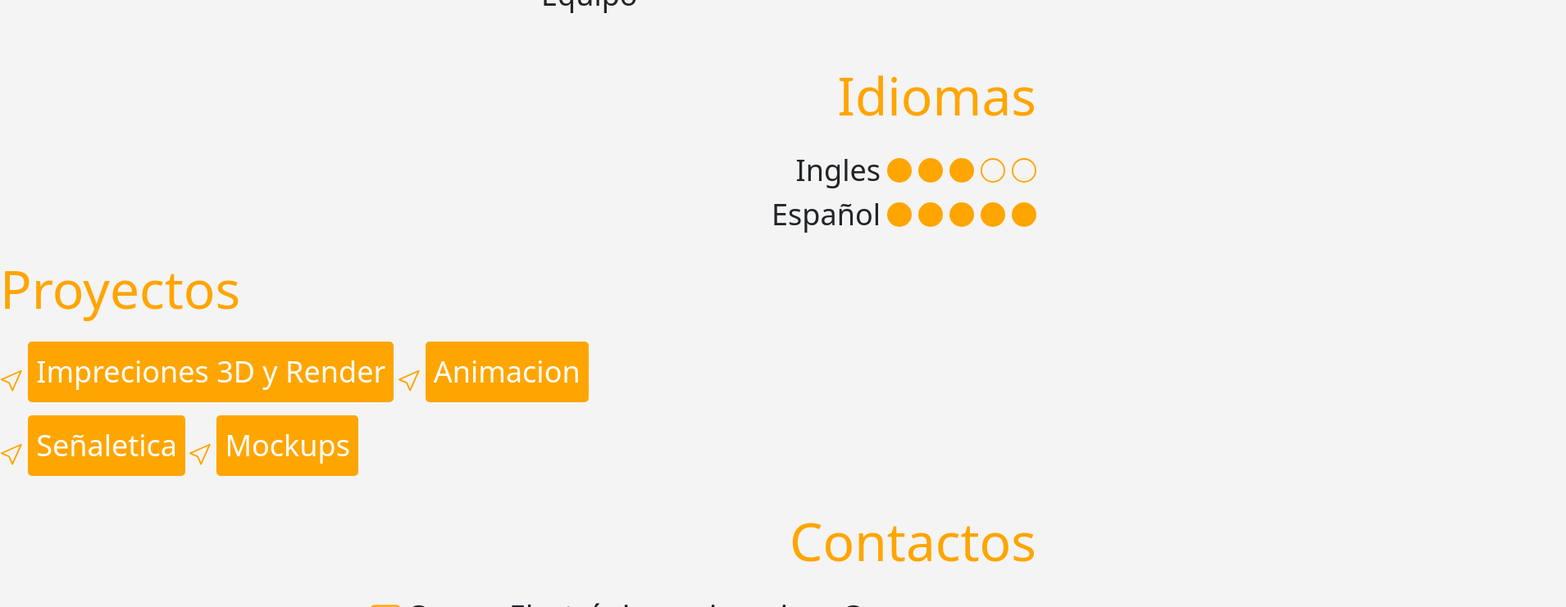
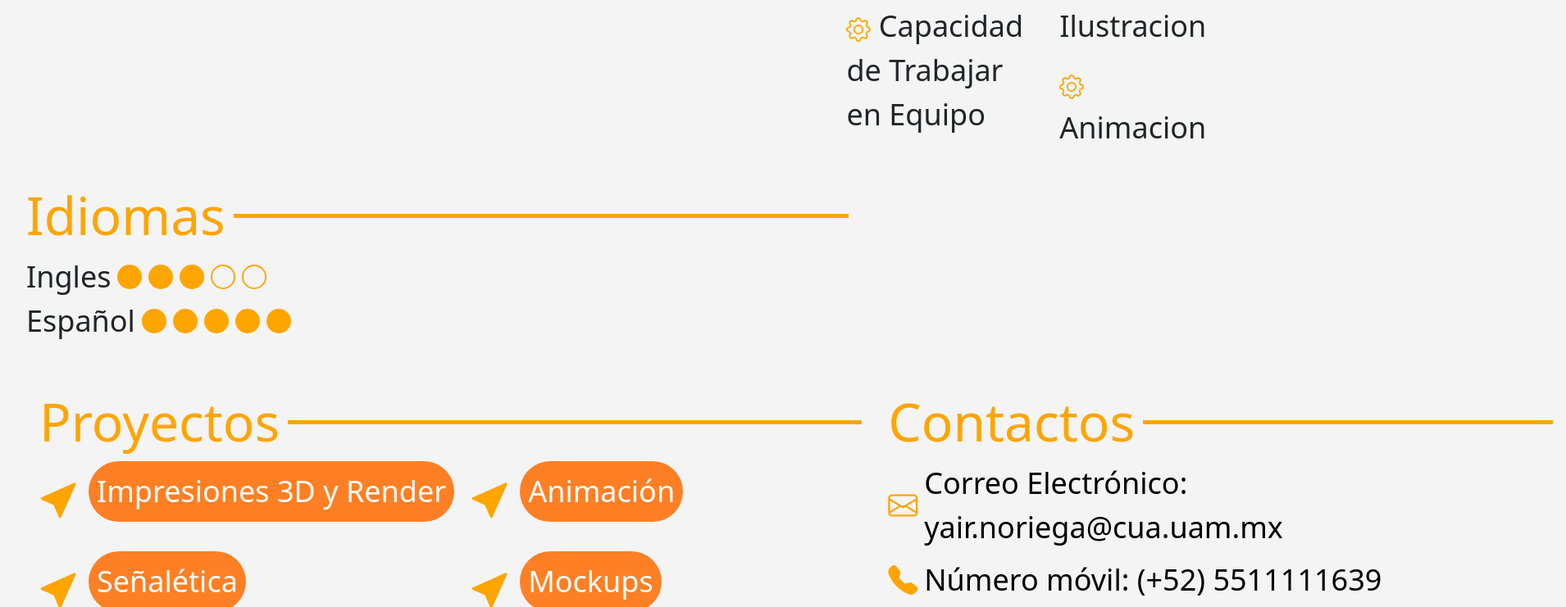
Before and after one commit to amigoalien/portfolio, a website: page index.html in a window 1280 px wide. Shown: the part 1709-2450 px from the top of the page at 82% size, 1910 px wide, since content can reach past the window. Drawn offline with nearby package versions, Linux system fonts and the light colour scheme; a web font is replaced by a local one.

Commit message:
creacion de una segunda pagina

```diff
--- a/index.html
+++ b/index.html
@@ -1,7 +1,7 @@
 <!DOCTYPE html>
 <html lang="en">
   <head>
-    <title>My portfolio</title>
+    <title>YairNoriega</title>
 
     <meta charset="utf-8" />
     <meta name="viewport" content="width=device-width, initial-scale=1" />
@@ -62,7 +62,7 @@
             Soy un <span style="color: #E9A106;">diseñador profesional</span> orientado al <span style="color: #E9A106;">trabajo en equipo</span>,<br>
             y a la optimización de procesos de diseño,<br>
             con la capacidad de adaptarme rápidamente a distintos entornos laborales.<br>
-            Cuento con un <span style="color: #E9A106;">enfoque creativo</span>,<br>
+            Cuento con un <span style="color: #E9A106;">enfoque creativo</span>,
             habilidades de <span style="color: #E9A106;">comunicación</span> sólidas<br>
             y un alto nivel de <span style="color: #E9A106;">productividad</span>.
           </p>
@@ -80,10 +80,16 @@
       <!-- Contenedor flex para los títulos (Educación y Habilidades) -->
       <div style="display: flex; justify-content: space-between; align-items: center;">
           <!-- Título Educación alineado a la izquierda -->
-          <p style="font-size: 64px; color:#ffa500; text-align: left; flex: 1;">Educación</p>
+           <div style="display: flex; align-items: center;">
+        <p style="font-size: 64px; color:#ffa500; margin: 0;">Educación</p>
+        <div style="height: 5px; width: 650px; background-color: orange; margin-left: 10px;"></div>
+    </div>
 
           <!-- Título Habilidades alineado a la izquierda -->
-          <p style="font-size: 64px; color:#ffa500; text-align: left; flex: 1;">Habilidades</p>
+          <div style="display: flex; align-items: center;">
+            <p style="font-size: 64px; color:#ffa500; margin: 0;">Habilidades</p>
+            <div style="height: 5px; width: 550px; background-color: orange; margin-left: 10px;"></div>
+        </div>
       </div>
 
       <!-- Contenedor para la columna de Educación -->
@@ -97,7 +103,10 @@
               Licenciatura en Diseño<br>UAM Cuajimalpa [2021 - Actual]
             </p>
             <section>
-              <p style="font-size: 64px;color:#ffa500">Software</p>
+              <div style="display: flex; align-items: center;">
+                <p style="font-size: 64px; color:#ffa500; margin: 0;">Software</p>
+                <div style="height: 5px; width: 700px; background-color: orange; margin-left: 10px;"></div>
+            </div>
               <div style="font-size: 36px; display: flex; align-items: center; gap: 8px;">
                 <img class="foto" alt = "AutoCad_new_logosrc" src="./src/img/AutoCad_new_logo.svg.png"style="width: 200px; height: auto;"/>
                 <svg style="fill:orange;" xmlns="http://www.w3.org/2000/svg" width="30" height="30" viewBox="0 0 16 16">
@@ -342,10 +351,12 @@
               </div>
           </div>
       </div>
-  </section>
 
-       <section style="display: flex; flex-direction: column; align-items: flex-end; padding: 16px;">
-        <p style="font-size: 64px; color:#ffa500">Idiomas</p>
+       <section style="display: flex; flex-direction: column; align-items: flex-start; padding: 16px;">
+        <div style="display: flex; align-items: center;">
+          <p style="font-size: 64px; color:#ffa500; margin: 0;">Idiomas</p>
+          <div style="height: 5px; width: 750px; background-color: orange; margin-left: 10px;"></div>
+      </div>
         <div style="font-size: 36px; display: flex; align-items: center; gap: 8px;">
             <p style="margin: 0;">Ingles</p>
             <svg style="fill:orange;" xmlns="http://www.w3.org/2000/svg" width="30" height="30" viewBox="0 0 16 16">
@@ -384,53 +395,81 @@
         </div>
     </section>
 
+  <div style="display: flex; justify-content: space-between; padding: 16px;">
 
-       <section>
-        <p style="font-size: 64px; color:#ffa500">Proyectos</p>
-        <svg style="fill:orange;" xmlns="http://www.w3.org/2000/svg" width="30" height="30" fill="currentColor" class="bi bi-cursor" viewBox="0 0 16 16">
-          <path d="M14.082 2.182a.5.5 0 0 1 .103.557L8.528 15.467a.5.5 0 0 1-.917-.007L5.57 10.694.803 8.652a.5.5 0 0 1-.006-.916l12.728-5.657a.5.5 0 0 1 .556.103zM2.25 8.184l3.897 1.67a.5.5 0 0 1 .262.263l1.67 3.897L12.743 3.52z"/>
+    <!-- Sección Proyectos (Izquierda) -->
+    <section style="display: flex; flex-direction: column; align-items: center; padding: 16px;">
+      <div style="display: flex; align-items: center;">
+        <p style="font-size: 64px; color:#ffa500; margin: 0;">Proyectos</p>
+        <div style="height: 5px; width: 700px; background-color: orange; margin-left: 10px;"></div>
+    </div>
+
+      <div style="display: grid; grid-template-columns: 1fr 1fr; gap: 20px; width: 100%;">
+          <div style="display: flex; align-items: center; gap: 10px; white-space: nowrap;">
+              <svg style="fill:orange;" xmlns="http://www.w3.org/2000/svg" width="50" height="50" viewBox="0 0 16 16">
+                  <path d="M14.082 2.182a.5.5 0 0 1 .103.557L8.528 15.467a.5.5 0 0 1-.917-.007L5.57 10.694.803 8.652a.5.5 0 0 1-.006-.916l12.728-5.657a.5.5 0 0 1 .556.103z"/>
               </svg>
-        <p style="font-size: 36px; background: orange; padding: 10px; display: inline-block; border-radius: 5px; color: white;">
-          Impreciones 3D y Render
+              <a href="pagina2.html">
+              <p style="font-size: 36px; background: #FF7F24; padding: 10px; display: inline-block; border-radius: 50px; color: white; width: 100%;">
+                  Impresiones 3D y Render
               </p>
-         <svg style="fill:orange;" xmlns="http://www.w3.org/2000/svg" width="30" height="30" fill="currentColor" class="bi bi-cursor" viewBox="0 0 16 16">
-          <path d="M14.082 2.182a.5.5 0 0 1 .103.557L8.528 15.467a.5.5 0 0 1-.917-.007L5.57 10.694.803 8.652a.5.5 0 0 1-.006-.916l12.728-5.657a.5.5 0 0 1 .556.103zM2.25 8.184l3.897 1.67a.5.5 0 0 1 .262.263l1.67 3.897L12.743 3.52z"/>
+              </a>
+          </div>
+
+          <div style="display: flex; align-items: center; gap: 10px;">
+              <svg style="fill:orange;" xmlns="http://www.w3.org/2000/svg" width="50" height="50" viewBox="0 0 16 16">
+                  <path d="M14.082 2.182a.5.5 0 0 1 .103.557L8.528 15.467a.5.5 0 0 1-.917-.007L5.57 10.694.803 8.652a.5.5 0 0 1-.006-.916l12.728-5.657a.5.5 0 0 1 .556.103z"/>
               </svg>
-        <p style="font-size: 36px; background: orange; padding: 10px; display: inline-block; border-radius: 5px; color: white;">
-         Animacion
+              <p style="font-size: 36px; background: #FF7F24; padding: 10px; display: inline-block; border-radius: 50px; color: white;">
+                  Animación
               </p>
-        <br>
-        <svg style="fill:orange;" xmlns="http://www.w3.org/2000/svg" width="30" height="30" fill="currentColor" class="bi bi-cursor" viewBox="0 0 16 16">
-          <path d="M14.082 2.182a.5.5 0 0 1 .103.557L8.528 15.467a.5.5 0 0 1-.917-.007L5.57 10.694.803 8.652a.5.5 0 0 1-.006-.916l12.728-5.657a.5.5 0 0 1 .556.103zM2.25 8.184l3.897 1.67a.5.5 0 0 1 .262.263l1.67 3.897L12.743 3.52z"/>
+          </div>
+
+          <div style="display: flex; align-items: center; gap: 10px;">
+              <svg style="fill:orange;" xmlns="http://www.w3.org/2000/svg" width="50" height="50" viewBox="0 0 16 16">
+                  <path d="M14.082 2.182a.5.5 0 0 1 .103.557L8.528 15.467a.5.5 0 0 1-.917-.007L5.57 10.694.803 8.652a.5.5 0 0 1-.006-.916l12.728-5.657a.5.5 0 0 1 .556.103z"/>
               </svg>
-        <p style="font-size: 36px; background: orange; padding: 10px; display: inline-block; border-radius: 5px; color: white;">
-          Señaletica
+              <p style="font-size: 36px; background: #FF7F24; padding: 10px; display: inline-block; border-radius: 50px; color: white;">
+                  Señalética
               </p>
-        <svg style="fill:orange;" xmlns="http://www.w3.org/2000/svg" width="30" height="30" fill="currentColor" class="bi bi-cursor" viewBox="0 0 16 16">
-          <path d="M14.082 2.182a.5.5 0 0 1 .103.557L8.528 15.467a.5.5 0 0 1-.917-.007L5.57 10.694.803 8.652a.5.5 0 0 1-.006-.916l12.728-5.657a.5.5 0 0 1 .556.103zM2.25 8.184l3.897 1.67a.5.5 0 0 1 .262.263l1.67 3.897L12.743 3.52z"/>
+          </div>
+
+          <div style="display: flex; align-items: center; gap: 10px;">
+              <svg style="fill:orange;" xmlns="http://www.w3.org/2000/svg" width="50" height="50" viewBox="0 0 16 16">
+                  <path d="M14.082 2.182a.5.5 0 0 1 .103.557L8.528 15.467a.5.5 0 0 1-.917-.007L5.57 10.694.803 8.652a.5.5 0 0 1-.006-.916l12.728-5.657a.5.5 0 0 1 .556.103z"/>
               </svg>
-        <p style="font-size: 36px; background: orange; padding: 10px; display: inline-block; border-radius: 5px; color: white;">
+              <p style="font-size: 36px; background: #FF7F24; padding: 10px; display: inline-block; border-radius: 50px; color: white;">
                   Mockups
               </p>
+          </div>
+      </div>
   </section>
 
-       <section style="display: flex; flex-direction: column; align-items: flex-end; padding: 16px;">
-        <p style="font-size: 64px; color:#ffa500">Contactos</p>
 
-        <p style="font-size: 36px; display: flex; align-items: center; gap: 8px;">
+    <!-- Sección Contactos (Derecha) -->
+    <section style="display: flex; flex-direction: column; align-items: flex-start; padding: 16px;">
+      <div style="display: flex; align-items: center;">
+        <p style="font-size: 64px; color:#ffa500; margin: 0;">Contactos</p>
+        <div style="height: 5px; width: 500px; background-color: orange; margin-left: 10px;"></div>
+    </div>
+
+      <ul style="list-style: none; padding: 0; margin: 0; font-size: 36px; color: black;">
+          <li style="display: flex; align-items: center; gap: 8px; margin-bottom: 10px;">
               <i class="bi bi-envelope" style="color:orange;"></i>
               Correo Electrónico: yair.noriega@cua.uam.mx
-        </p>
-
-        <p style="font-size: 36px; display: flex; align-items: center; gap: 8px;">
+          </li>
+          <li style="display: flex; align-items: center; gap: 8px; margin-bottom: 10px;">
               <i class="bi bi-telephone-fill" style="color:orange;"></i>
               Número móvil: (+52) 5511111639
-        </p>
+          </li>
+          <li style="display: flex; align-items: center; gap: 8px; margin-bottom: 10px;">
+              <i class="bi bi-file-earmark-person" style="color:orange;"></i>
+              Linkedin: <a href="https://www.linkedin.com/in/yair-ivan-noriega-perez-9a2b43338" style="color: black;">Yair Noriega</a>
+          </li>
+      </ul>
+  </section>
 
-        <p style="font-size: 36px; display: flex; align-items: center; gap: 8px;">
-            <i class="bi bi-file-earmark-person" style="color:orange;"></i>
-            Linkedin: <a href="https://www.linkedin.com/in/yair-ivan-noriega-perez-9a2b43338">Yair Noriega</a>
-        </p>
-    </section>
+</div>
+
   </body>
 </html>
```
Also changed, not shown: pagina2.html (added, +71 -0 lines), src/img/REF.jpg (added). Lines whose indentation alone changed are shown as unchanged.
